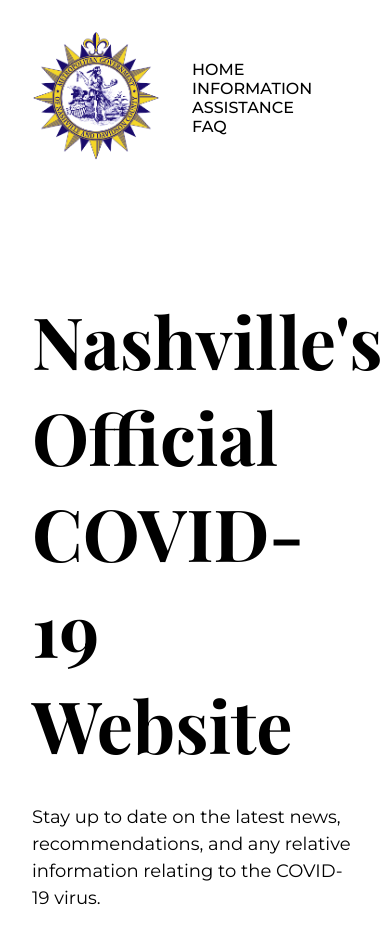
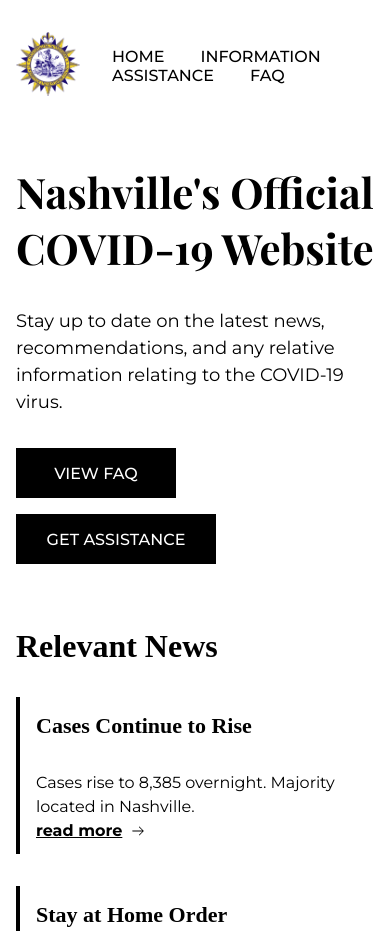
Before and after one commit to chrisleerod/covid, a plain HTML site: page index.html in a window 390 px wide. Shown: the top 931 px of the page. Drawn offline with nearby package versions, Linux system fonts and the light colour scheme.

Commit message:
Add files via upload

```diff
--- a/css/style.css
+++ b/css/style.css
@@ -58,6 +58,7 @@ body, html {
 
 .cta {
     display: flex;
+    flex-wrap: wrap;
     margin-top: 32px;
 }
 
@@ -104,6 +105,7 @@ body, html {
 }
 
 .relevant-links-container h1 {
+    margin: 0px;
     margin-bottom: 64px;
 }
 
@@ -157,3 +159,43 @@ body, html {
 .link a:hover .arrow {
     transform: translateX(8px);
 }
+
+@media only screen and (max-width: 992px) {
+
+}
+
+@media only screen and (max-width: 768px) {
+    .nav {
+        padding-left: 16px;
+        padding-right: 16px;
+    }
+
+    .logo {
+        width: 64px;
+    }
+
+    .content {
+        padding-left: 16px;
+        padding-right: 16px;
+    }
+
+    .header {
+        margin-top: 64px;
+    }
+
+    .header h1 {
+        font-size: 42px;
+    }
+
+    .faq-link {
+        margin-bottom: 16px;
+    }
+
+    .relevant-links-container {
+        margin-top: 64px;
+    }
+
+    .relevant-links-container h1 {
+        margin-bottom: 32px;
+    }
+}
```
